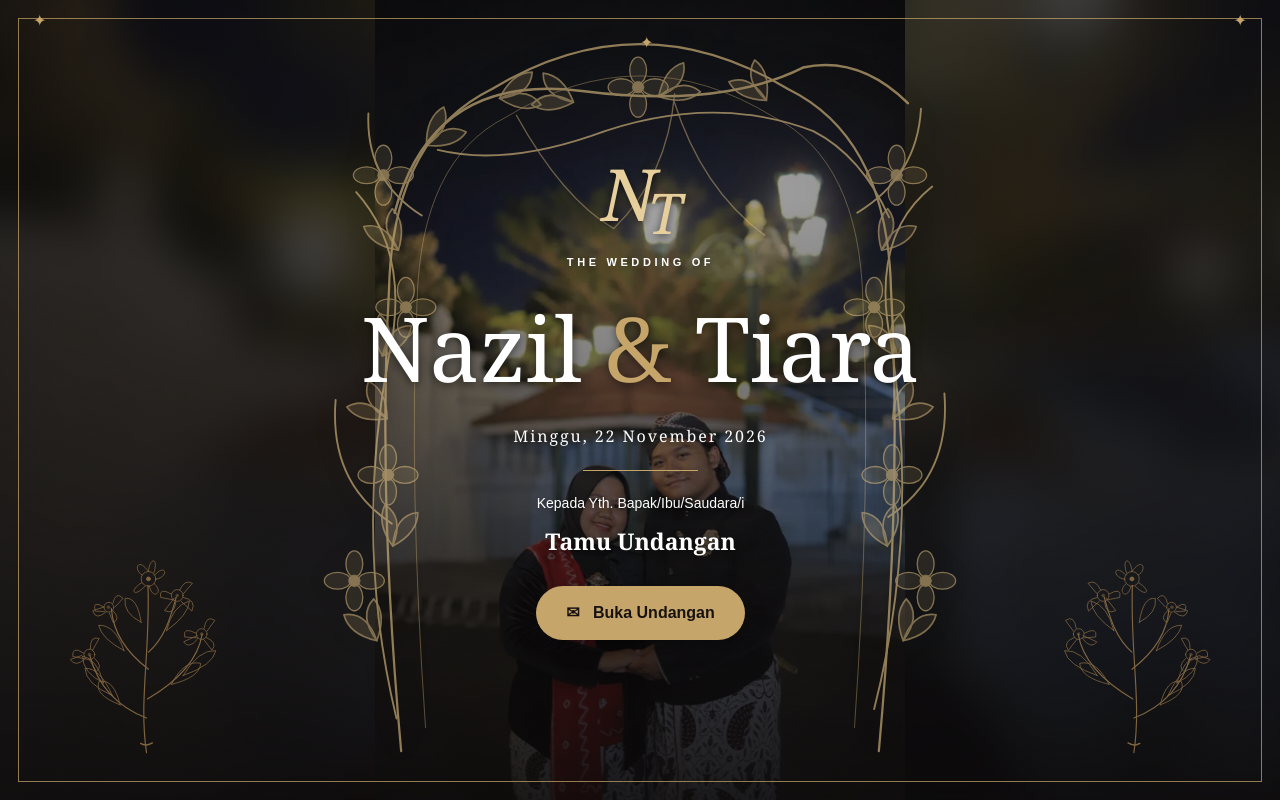
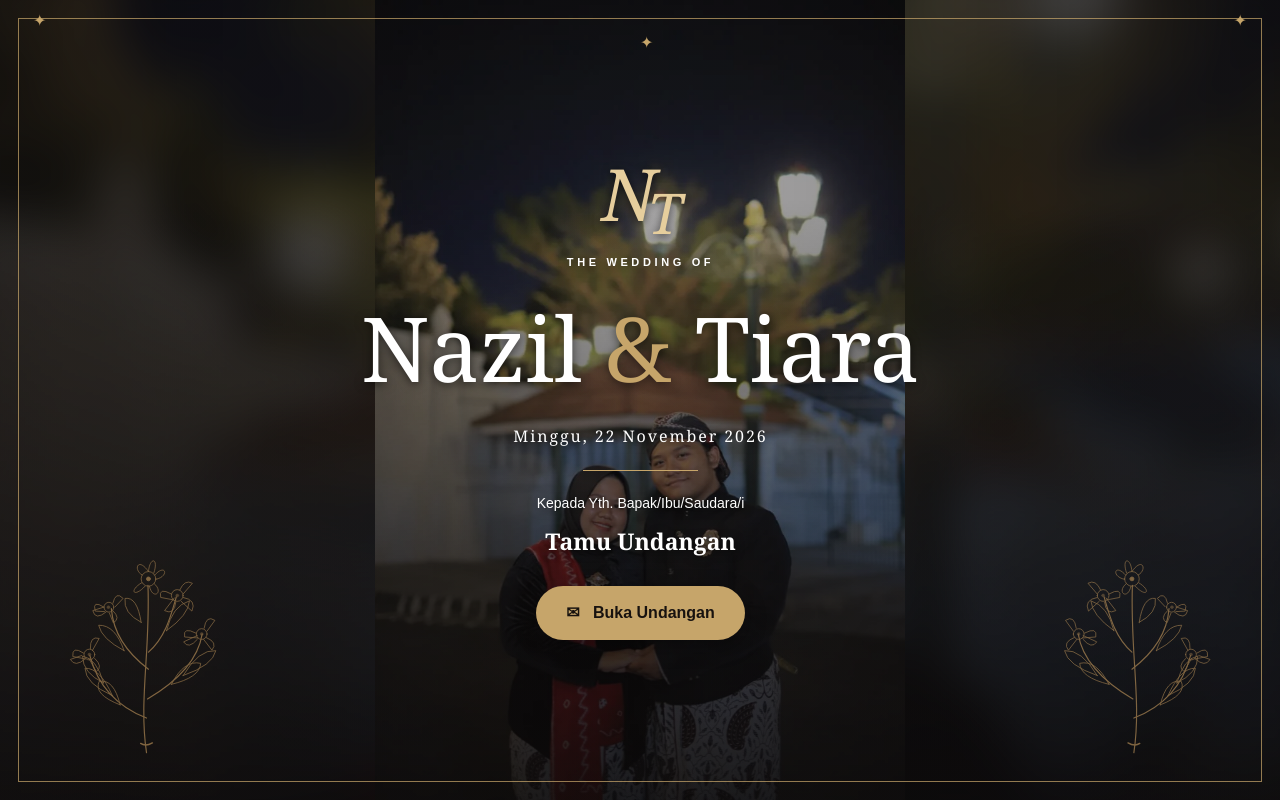
Before and after one commit to rickyfrmn/wedding-invitation, a Next.js app: page / in a window 1280 px wide. Built offline with nearby package versions, Linux system fonts and the light colour scheme.

Commit message:
menghilangkan ornamen di cover

```diff
--- a/src/components/Cover.tsx
+++ b/src/components/Cover.tsx
@@ -28,7 +28,7 @@ export default function Cover({ onOpen, onStartMusic }: CoverProps) {
       </div>
       <div className="cover-shade" />
       <div className="gold-frame" aria-hidden="true"><span>✦</span></div>
-      <div className="ornamental-cover-arch" aria-hidden="true" />
+      {/* <div className="ornamental-cover-arch" aria-hidden="true" /> */}
       <div className="ornamental-gunungan ornamental-gunungan-left" aria-hidden="true" />
       <div className="ornamental-gunungan ornamental-gunungan-right" aria-hidden="true" />
       <div className="cover-content">
```
